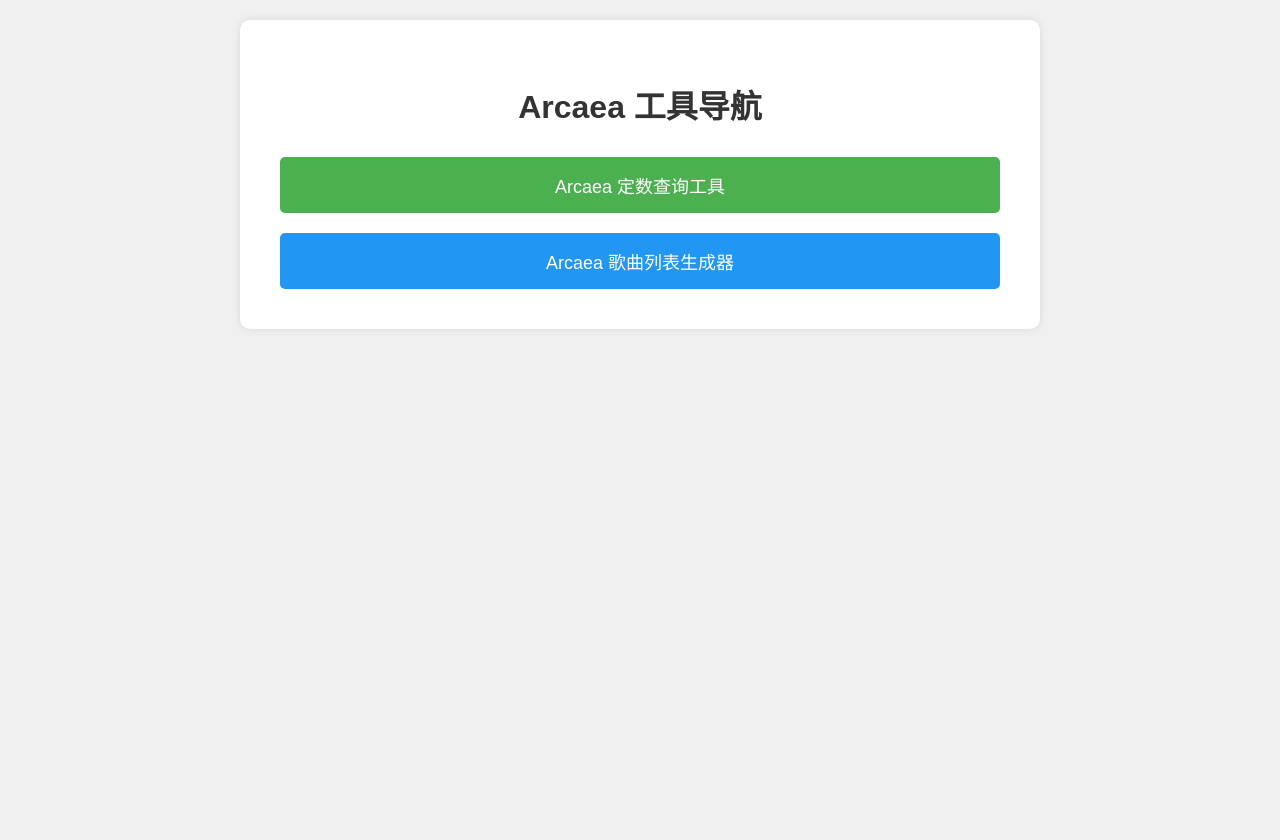
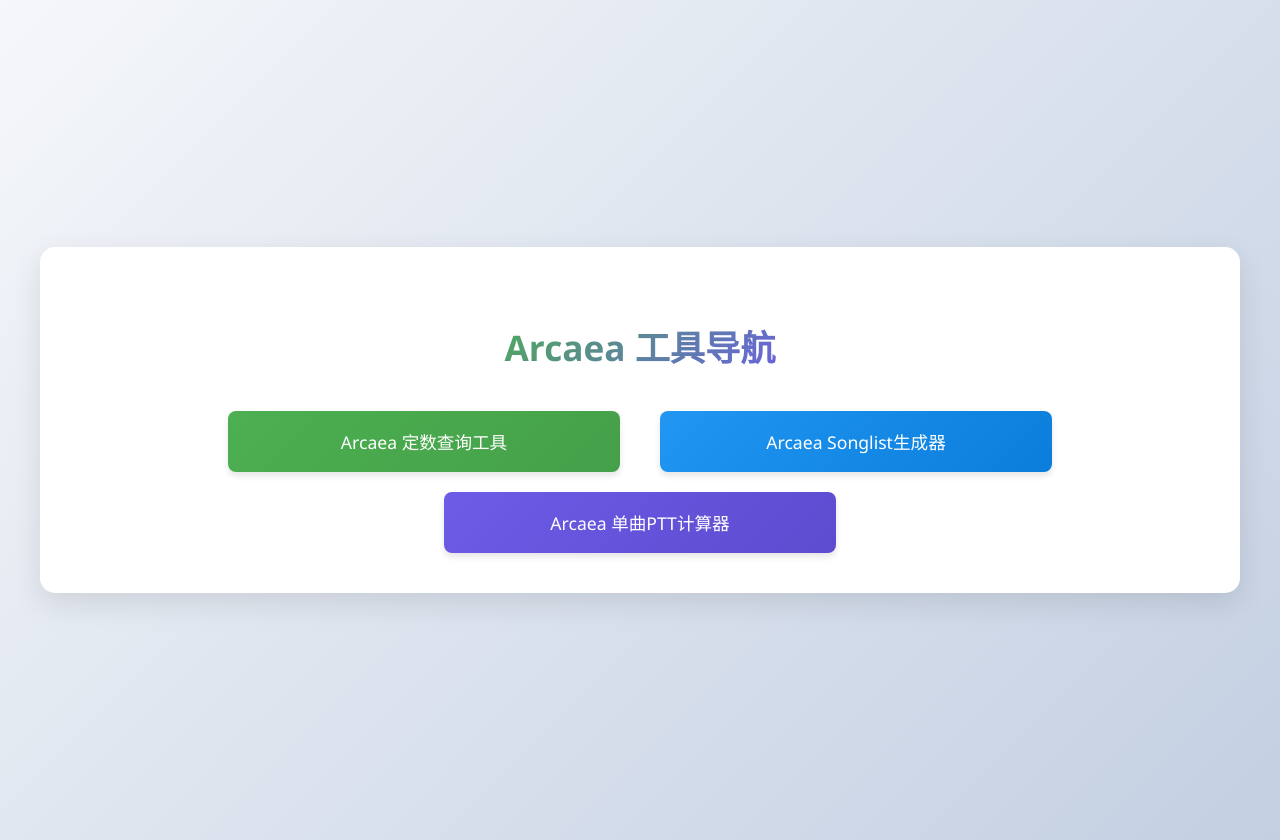
Before and after one commit to QTYXOVO/qtyxovo.github.io, a plain HTML site: page index.html in a window 1280 px wide. Before the commit the page ends 800 px from the top, so only its background shows below. Drawn offline with Linux system fonts and the light colour scheme.

Commit message:
feat: 添加单曲PTT计算器并更新导航页面样式
refactor(Arcaea_Difficulty_Lookup): 更新难度颜色样式和API注释
fix(Arcaea_Songlist_generator): 修正main.js引用路径
docs(Arcaea_Difficulty_Lookup): 更新README离线模式说明

```diff
--- a/Arcaea_Difficulty_Lookup/app.js
+++ b/Arcaea_Difficulty_Lookup/app.js
@@ -9,7 +9,7 @@ document.querySelector('.container').insertBefore(loadingIndicator, document.que
 // 获取歌曲数据
 async function fetchSongData() {
     try {
-        // 尝试连接后端API
+        // 后端API地址，部署服务器需要修改
         const response = await fetch('http://127.0.0.1:5000/api/songs');
         if (!response.ok) throw new Error('网络响应不正常');
         songData = await response.json();
--- /dev/null
+++ b/Arcaea_ptt_Calculator/styles.css
@@ -0,0 +1,142 @@
+:root {
+    --primary-color: #6c5ce7;
+    --secondary-color: #a29bfe;
+    --background-color: #f8f9fa;
+    --text-color: #2d3436;
+    --light-gray: #dfe6e9;
+    --medium-gray: #b2bec3;
+    --dark-gray: #636e72;
+}
+
+* {
+    margin: 0;
+    padding: 0;
+    box-sizing: border-box;
+    font-family: 'Segoe UI', Tahoma, Geneva, Verdana, sans-serif;
+}
+
+body {
+    background-color: var(--background-color);
+    color: var(--text-color);
+    line-height: 1.6;
+    padding: 20px;
+}
+
+.container {
+    max-width: 800px;
+    margin: 0 auto;
+    background-color: white;
+    border-radius: 12px;
+    box-shadow: 0 4px 20px rgba(0, 0, 0, 0.08);
+    padding: 30px;
+}
+
+h1 {
+    color: var(--primary-color);
+    text-align: center;
+    margin-bottom: 30px;
+    font-size: 2rem;
+    font-weight: 600;
+}
+
+.calculator-container {
+    background-color: #f9f9f9;
+    border-radius: 10px;
+    padding: 25px;
+    margin-bottom: 30px;
+}
+
+.input-group {
+    margin-bottom: 20px;
+}
+
+label {
+    display: block;
+    margin-bottom: 8px;
+    font-weight: 500;
+    color: var(--dark-gray);
+}
+
+input {
+    width: 100%;
+    padding: 14px 20px;
+    border: 2px solid var(--light-gray);
+    border-radius: 8px;
+    font-size: 1rem;
+    transition: all 0.3s ease;
+}
+
+input:focus {
+    outline: none;
+    border-color: var(--primary-color);
+    box-shadow: 0 0 0 3px rgba(108, 92, 231, 0.1);
+}
+
+#calculate-button {
+    width: 100%;
+    padding: 14px 24px;
+    background-color: var(--primary-color);
+    color: white;
+    border: none;
+    border-radius: 8px;
+    font-size: 1rem;
+    font-weight: 500;
+    cursor: pointer;
+    transition: all 0.3s ease;
+    margin-bottom: 20px;
+    -ms-touch-action: manipulation;
+    touch-action: manipulation;
+}
+
+#calculate-button:hover {
+    background-color: #5d4ccf;
+    transform: translateY(-2px);
+}
+
+.result-container {
+    text-align: center;
+    padding: 20px;
+    background-color: rgba(108, 92, 231, 0.05);
+    border-radius: 8px;
+}
+
+.result-container h2 {
+    color: var(--primary-color);
+    margin-bottom: 15px;
+}
+
+#result-value {
+    font-size: 2.5rem;
+    font-weight: bold;
+    color: var(--primary-color);
+}
+
+.formula-explanation {
+    background-color: #f9f9f9;
+    border-radius: 10px;
+    padding: 20px;
+}
+
+.formula-explanation h3 {
+    color: var(--primary-color);
+    margin-bottom: 15px;
+}
+
+.formula-explanation ul {
+    padding-left: 20px;
+    line-height: 1.8;
+}
+
+@media (max-width: 768px) {
+    .container {
+        padding: 15px;
+    }
+
+    h1 {
+        font-size: 1.8rem;
+    }
+
+    #result-value {
+        font-size: 2rem;
+    }
+}
--- a/index.html
+++ b/index.html
@@ -6,45 +6,90 @@
     <title>Arcaea 工具导航</title>
     <style>
         body {
-            font-family: Arial, sans-serif;
-            max-width: 800px;
+            font-family: 'Segoe UI', Tahoma, Geneva, Verdana, sans-serif;
+            max-width: 1200px;
             margin: 0 auto;
             padding: 20px;
             background-color: #f0f0f0;
+            background-image: linear-gradient(135deg, #f5f7fa 0%, #c3cfe2 100%);
+            min-height: 100vh;
+            display: flex;
+            align-items: center;
+            justify-content: center;
         }
         .container {
             text-align: center;
             background-color: white;
-            padding: 40px;
-            border-radius: 10px;
-            box-shadow: 0 0 10px rgba(0,0,0,0.1);
+            padding: 40px 20px;
+            border-radius: 15px;
+            box-shadow: 0 10px 30px rgba(0,0,0,0.1);
+            width: 100%;
         }
         h1 {
             color: #333;
             margin-bottom: 30px;
+            font-size: 2.2rem;
+            background: linear-gradient(135deg, #4CAF50 0%, #6c5ce7 100%);
+            -webkit-background-clip: text;
+            background-clip: text;
+            color: transparent;
+            display: inline-block;
+            padding: 10px 20px;
         }
         .nav-links {
             display: flex;
             flex-direction: column;
             gap: 20px;
+            justify-content: center;
+            align-items: center;
         }
         .nav-button {
-            padding: 15px 30px;
-            font-size: 18px;
+            padding: 18px 36px;
+            font-size: 1.1rem;
             text-decoration: none;
             color: white;
-            background-color: #4CAF50;
-            border-radius: 5px;
-            transition: background-color 0.3s;
+            border-radius: 8px;
+            transition: all 0.3s ease;
+            width: 100%;
+            max-width: 320px;
+            box-shadow: 0 4px 6px rgba(0,0,0,0.1);
+            position: relative;
+            overflow: hidden;
+        }
+        .nav-button::after {
+            content: '';
+            position: absolute;
+            top: 0;
+            left: -100%;
+            width: 100%;
+            height: 100%;
+            background: linear-gradient(90deg, transparent, rgba(255,255,255,0.2), transparent);
+            transition: all 0.6s ease;
         }
         .nav-button:hover {
-            background-color: #45a049;
+            transform: translateY(-5px);
+            box-shadow: 0 10px 20px rgba(0,0,0,0.15);
+        }
+        .nav-button:hover::after {
+            left: 100%;
+        }
+        .nav-button:nth-child(1) {
+            background: linear-gradient(135deg, #4CAF50 0%, #45a049 100%);
         }
         .nav-button:nth-child(2) {
-            background-color: #2196F3;
+            background: linear-gradient(135deg, #2196F3 0%, #0b7dda 100%);
         }
-        .nav-button:nth-child(2):hover {
-            background-color: #0b7dda;
+        .nav-button:nth-child(3) {
+            background: linear-gradient(135deg, #6c5ce7 0%, #5d4ccf 100%);
+        }
+        @media (min-width: 768px) {
+            .nav-links {
+                flex-direction: row;
+                flex-wrap: wrap;
+            }
+            .nav-button {
+                margin: 0 10px;
+            }
         }
     </style>
 </head>
@@ -53,7 +98,8 @@
         <h1>Arcaea 工具导航</h1>
         <div class="nav-links">
             <a href="./Arcaea_Difficulty_Lookup/index.html" class="nav-button">Arcaea 定数查询工具</a>
-            <a href="./Arcaea_Songlist_generator/index.html" class="nav-button">Arcaea 歌曲列表生成器</a>
+            <a href="./Arcaea_Songlist_generator/index.html" class="nav-button">Arcaea Songlist生成器</a>
+            <a href="./Arcaea_ptt_Calculator/index.html" class="nav-button">Arcaea 单曲PTT计算器</a>
         </div>
     </div>
 </body>
```
Also changed, not shown: Arcaea_Difficulty_Lookup/styles.css (+6 -6 lines), Arcaea_Songlist_generator/index.html (+1 -1 lines), Arcaea_ptt_Calculator/app.js (added, +46 -0 lines), Arcaea_ptt_Calculator/index.html (added, +38 -0 lines), 1 other file.
